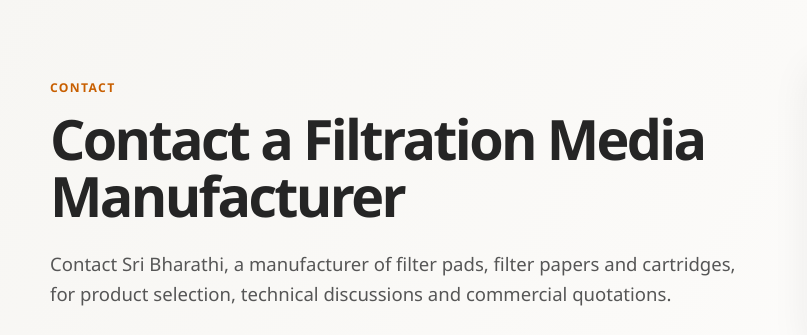
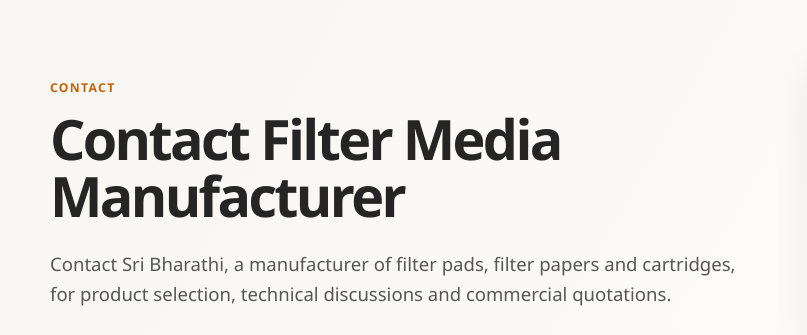
Before and after one commit to sribharathitech/saewwwfilter, a plain HTML site: page contact/index.html in a window 1280 px wide. Shown: the part 209-544 px from the top of the page, 0-807 px from the left. Drawn offline with Linux system fonts and the light colour scheme.

Commit message:
Update contact page header for improved clarity and consistency

```diff
--- a/contact/index.html
+++ b/contact/index.html
@@ -48,7 +48,7 @@
     <div class="shell breadcrumbs" aria-label="Breadcrumb"><ol><li><a href="/">Home</a></li><li><span aria-current="page">Contact</span></li></ol></div>
     <section class="page-hero page-hero-refined">
       <div class="shell hero-grid">
-        <div><p class="eyebrow">Contact</p><h1>Contact a Filtration Media Manufacturer</h1><p class="lede">Contact Sri Bharathi, a manufacturer of filter pads, filter papers and cartridges, for product selection, technical discussions and commercial quotations.</p></div>
+        <div><p class="eyebrow">Contact</p><h1>Contact Filter Media Manufacturer</h1><p class="lede">Contact Sri Bharathi, a manufacturer of filter pads, filter papers and cartridges, for product selection, technical discussions and commercial quotations.</p></div>
         <figure class="product-visual"><img src="/assets/images/company/contact-hero.png" width="1536" height="1024" alt="Sri Bharathi contact illustration with global connections, phone and email symbols" fetchpriority="high" draggable="false"></figure>
       </div>
     </section>
```
